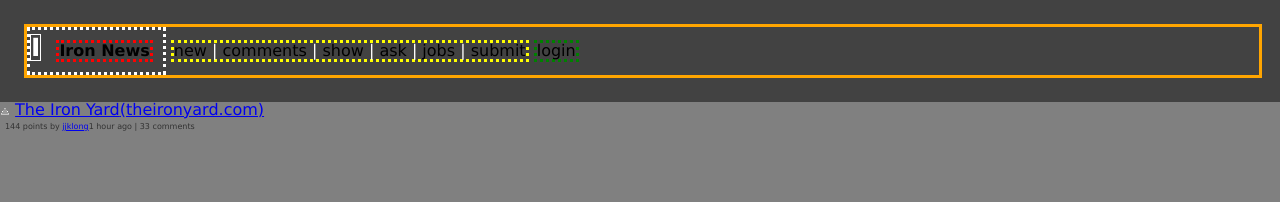
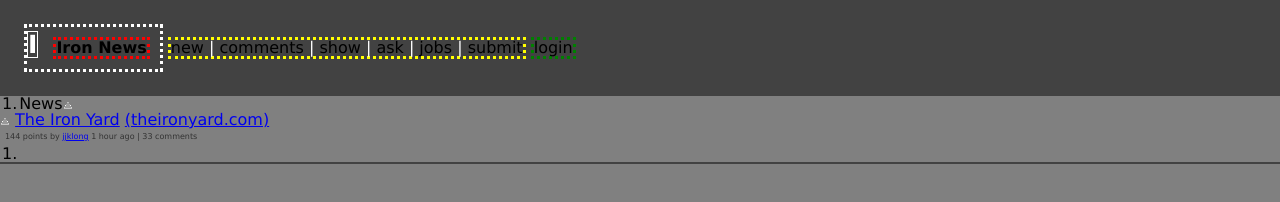
Before and after one commit to jjklong/the_iron_news, a plain HTML site: page index.html in a window 1280 px wide. Drawn offline with Linux system fonts and the light colour scheme; files whose address does not match are found by name.

Commit message:
4th Hour

```diff
--- a/index.css
+++ b/index.css
@@ -57,8 +57,24 @@ body{
   color: rgb(0, 0, 0);
 }
 
-.arrow, .titles{
-  display: inline;
+
+/**MAIN**/
+
+
+main{
+	border-bottom: solid 2px #424242
+}
+
+.list_numbers{
+	counter-reset: li;
+}
+
+
+
+ol li:before{
+	content: counter(li)".";
+	counter-increment: li;
+	padding: 2px;
 }
 
 .comments {
@@ -86,8 +102,8 @@ body{
 
 .nav-bar {
   display: inline-block;
-  border: solid;
-  color: orange;
+  /*border: solid;*/
+  /*color: orange;*/
   margin: 0 auto;
   width: 100%;
 }
--- a/index.html
+++ b/index.html
@@ -39,15 +39,24 @@
 
 
     <main>
-    <div class="reddit_list">
       <ol>
-        <li>
-          <p class="arrow"><img src="file:///Users/jord/Desktop/iron_yard/Week1/the_iron_news/assets/images/grayarrow.gif"></p>
-          <a class="titles" href="#">The Iron Yard</a><a class="refers" href="theironyard.com">(theironyard.com)</a>
-          <br><p class="comments">144 points by <a href="user">jjklong</a>1 hour ago | 33 comments</p>
+        <li class="titles" href="#">News<img src="file:///Users/jord/Desktop/iron_yard/Week1/the_iron_news/assets/images/grayarrow.gif">
         </li>
-      </ol>
-    </div>
+        </li>
+
+
+        <dl class="list_numbers"><img src="file:///Users/jord/Desktop/iron_yard/Week1/the_iron_news/assets/images/grayarrow.gif">
+          <a class="titles" href="#">The Iron Yard</a>
+          <a class="source_link" href="theironyard.com">(theironyard.com)</a>
+        </dl>
+            <dd class="comments">144 points by <a href="user">jjklong</a>&nbsp;1 hour ago | 33 comments</dd>
+        <ol>
+            <li>
+
+            </li>
+        </ol>
     </main>
+
+
   </body>
 </html>
```
